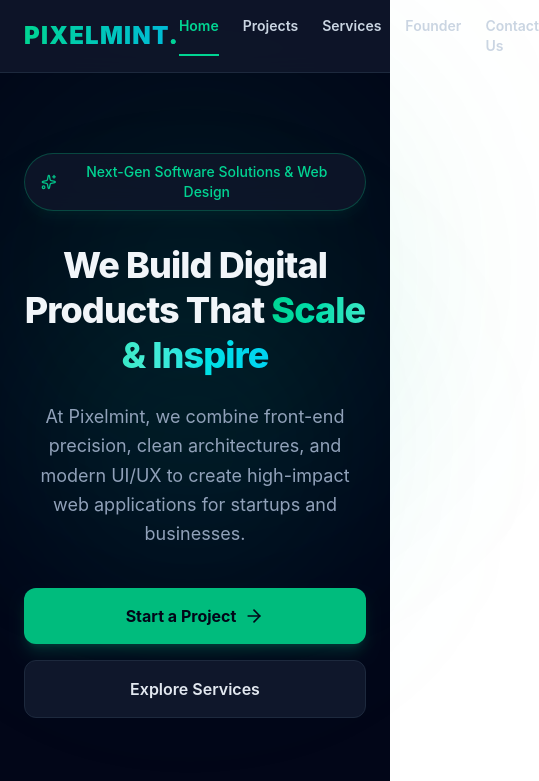
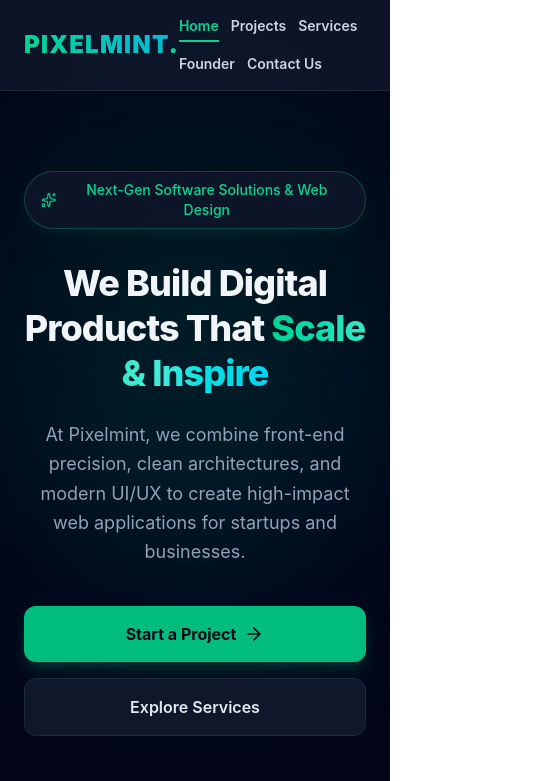
Before and after one commit to Ali-Ahmed07-afk/pixelmint-portfolio, a React (Vite) app: page / in a window 390 px wide. Shown: the top 781 px of the page, 539 px wide, since content can reach past the window. Built offline with nearby package versions, Linux system fonts and the light colour scheme.

Commit message:
for mobile desktop view

```diff
--- a/index.html
+++ b/index.html
@@ -2,7 +2,7 @@
 <html lang="en">
   <head>
     <meta charset="UTF-8" />
-    <link rel="icon" type="image/svg+xml" href="/favicon.svg" />
+    <link rel="icon" type="image/jpeg" href="/pixelmint.jpeg" />
     <meta name="viewport" content="width=device-width, initial-scale=1.0" />
     <title>pixelmint-portfolio</title>
   </head>
--- a/src/Components/Header.jsx
+++ b/src/Components/Header.jsx
@@ -8,7 +8,7 @@
         <Link to="/" className="text-2xl font-black tracking-wider text-transparent bg-clip-text bg-gradient-to-r from-emerald-400 to-cyan-500">
           PIXELMINT<span className="text-emerald-400">.</span>
         </Link>
-        <div className="flex gap-6 md:gap-8 text-sm font-semibold">
+        <div className="flex flex-wrap gap-3 md:gap-8 text-sm font-semibold">
           <NavLink to="/" className={({ isActive }) => isActive ? "text-emerald-400 border-b-2 border-emerald-400 pb-1" : "text-slate-300 hover:text-white transition"}>Home</NavLink>
           <NavLink to="/projects" className={({ isActive }) => isActive ? "text-emerald-400 border-b-2 border-emerald-400 pb-1" : "text-slate-300 hover:text-white transition"}>Projects</NavLink>
           <NavLink to="/services" className={({ isActive }) => isActive ? "text-emerald-400 border-b-2 border-emerald-400 pb-1" : "text-slate-300 hover:text-white transition"}>Services</NavLink>
```
Also changed, not shown: public/pixelmint.jpeg (added).
